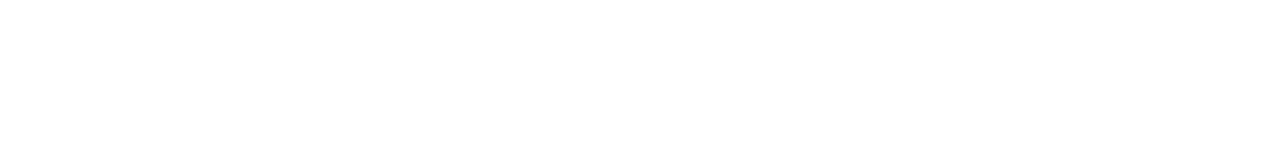
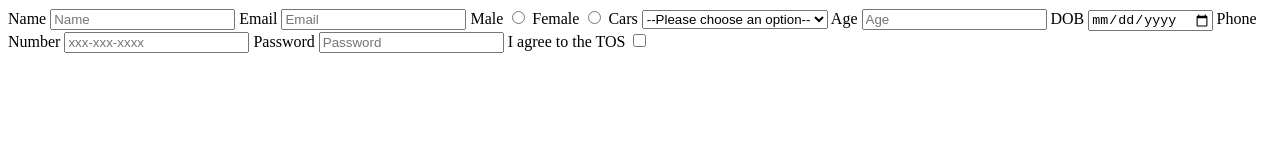
Before and after one commit to acciojob/signup-form-car-yoshjayn, a website: page main.html in a window 1280 px wide. Drawn offline with Linux system fonts and the light colour scheme.

Commit message:
created a submission

```diff
--- a/main.html
+++ b/main.html
@@ -8,6 +8,30 @@
 
 <body>
 	<!-- the entire body must be written by student -->
+	 <form method="post">
+<label for="name" >Name</label>
+<input type="text" name="name" id="name" placeholder="Name" required>
+<label for="email">Email</label>
+<input type="email" name="email" id="email" placeholder="Email" required>
+<label for="gender_m">Male</label>
+<input type="radio" name="gender" id="gender_m" value="male" required>
+<label for="gender_f">Female</label>
+<input type="radio" name="gender" id="gender_f" value="female" required>
+<label for="cars" name="cars">Cars</label>
+<select name="cars" id="cars" required>
+<option value="" disabled selected>--Please choose an option--</option>
+</select>
+<label for="age">Age</label>
+<input type="number" name="age" id="age" placeholder="Age" required>
+<label for="dob">DOB</label>
+<input type="date" name="dob" id="dob" required>
+<label for="tel">Phone Number</label>
+<input type="tel" name="tel" id="tel" placeholder="xxx-xxx-xxxx">
+<label for="password">Password</label>
+<input type="password" name="password" id="password" placeholder="Password" required>
+<label for="tos">I agree to the TOS</label>
+<input type="checkbox" name="tos" id="tos" required>
+</form>
     <script type="text/javascript" src="./script.js">
 </script>
 
```
